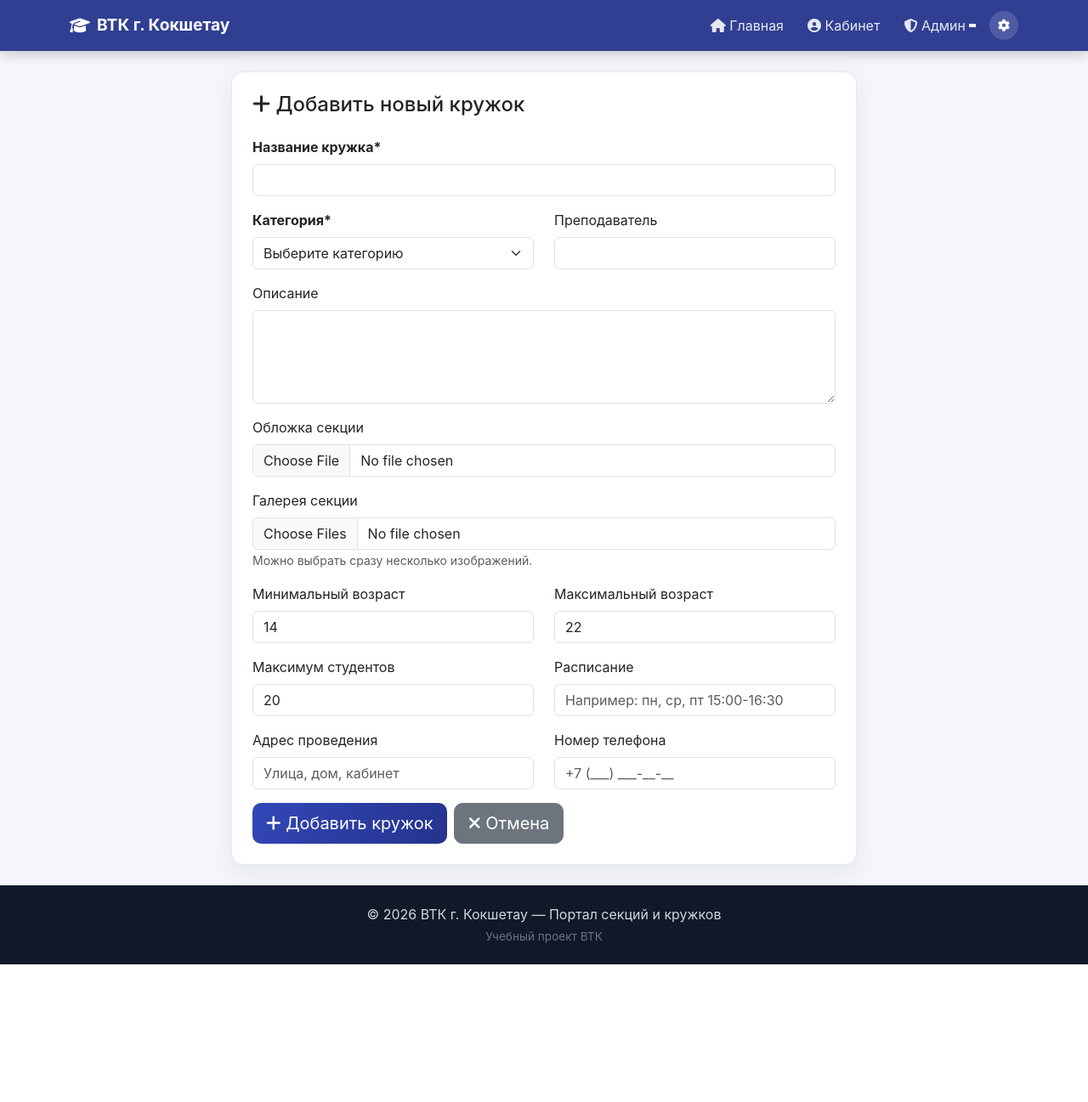
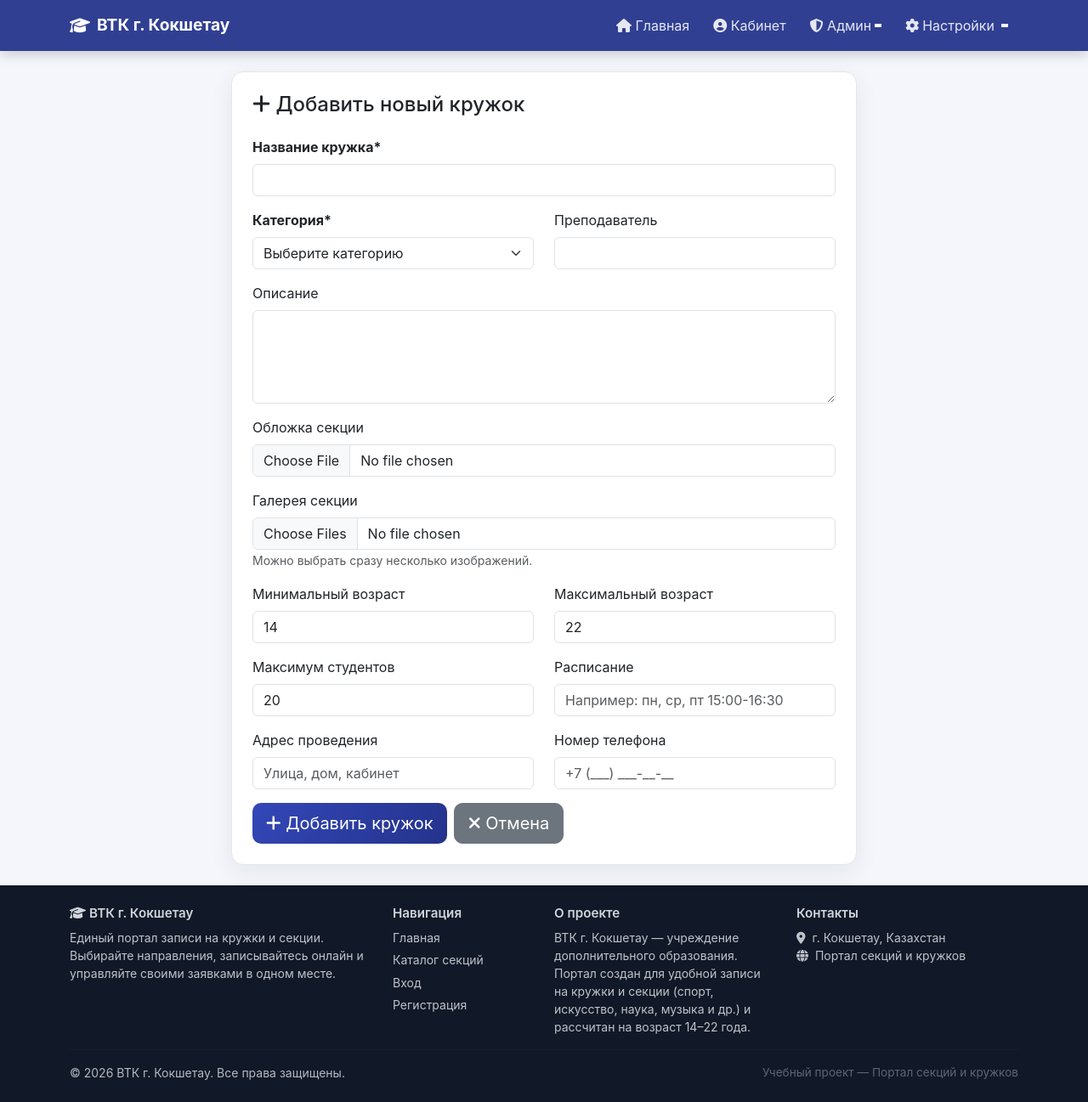
Before and after one commit to yesyes1396/vtkcircles, a Flask app: page /admin/course/add in a window 1280 px wide. Shown: the whole page at 85% size. Before the commit the page ends 1135 px from the top, so only its background shows below. Run offline with Flask 3, Linux system fonts and the light colour scheme; a user stored in the database is signed in; data that the repository does not hold is empty.

Commit message:
Refactor navbar settings dropdown for improved usability and update footer layout with informative sections. Enhance search form for course catalog and adjust CSS for better styling consistency.

```diff
--- a/app/static/style.css
+++ b/app/static/style.css
@@ -65,18 +65,8 @@ a:hover{color:var(--vtk-primary-d);}
     transition:.2s;
 }
 .btn-icon-toggle:hover{background:rgba(255,255,255,.25);color:#fff;}
-/* Кнопка настроек (выпадающее меню) в навбаре */
-/* Кнопка настроек без стрелки, с индикатором уведомлений */
-.navbar .navbar-settings-btn{padding:0.35rem 0.6rem;border:none;background:rgba(255,255,255,.15);color:#fff;border-radius:999px;transition:.2s;}
-.navbar .navbar-settings-btn:hover{background:rgba(255,255,255,.25);color:#fff;}
-.navbar .navbar-settings-btn::after{display:none;}
-.navbar .navbar-settings-label{white-space:nowrap;}
-@media (min-width: 992px){
-    .navbar .navbar-settings-label{display:none;}
-    .navbar .navbar-settings-btn{padding:0;width:34px;height:34px;border-radius:50%;justify-content:center;}
-}
-.navbar .dropdown .dropdown-menu{min-width:220px;}
-/* На мобильной: кнопка настроек в потоке после пунктов меню (не уезжает вправо и не смещается при открытии) */
+/* Кнопка «Настройки» — те же параметры, что и у «Админ»: nav-link dropdown (не съезжает на мобильной) */
+.navbar .nav-item.dropdown .dropdown-menu{min-width:220px;}
 @media (max-width: 991.98px){
     .navbar .navbar-nav{width:100%;justify-content:flex-start;flex-wrap:wrap;}
     .navbar .navbar-nav .nav-item.ms-auto{margin-left:0 !important;}
@@ -157,7 +147,14 @@ a:hover{color:var(--vtk-primary-d);}
 .table thead{background:var(--vtk-bg);}
 
 /* ---------- Footer ---------- */
-footer{background:var(--vtk-footer-bg);color:var(--vtk-footer-fg);padding:22px 0;margin-top:auto;width:100%;}
+footer{background:var(--vtk-footer-bg);color:var(--vtk-footer-fg);margin-top:auto;width:100%;}
+.footer-informative .footer-heading{font-weight:600;font-size:0.95rem;margin-bottom:0.5rem;color:var(--vtk-footer-fg);}
+.footer-informative .footer-text{color:var(--vtk-footer-fg);opacity:.9;}
+.footer-informative .footer-links a{color:var(--vtk-footer-fg);opacity:.9;text-decoration:none;}
+.footer-informative .footer-links a:hover{opacity:1;text-decoration:underline;}
+.footer-informative .footer-links li{margin-bottom:0.35rem;}
+.footer-informative .footer-divider{border-color:rgba(255,255,255,.12);margin:1rem 0;}
+.footer-informative .footer-copy,.footer-informative .footer-sub{opacity:.85;}
 .footer-sub{color:var(--vtk-muted);font-size:.85rem;}
 
 /* ---------- Buttons ---------- */
--- a/app/templates/base.html
+++ b/app/templates/base.html
@@ -39,14 +39,13 @@
                         {% if current_user.user_type == 'circle_admin' %}
                             <li class="nav-item"><a class="nav-link" href="/circle-admin"><i class="fas fa-chalkboard-teacher"></i> Кружок</a></li>
                         {% endif %}
-                        <li class="nav-item ms-auto">
-                            <div class="dropdown">
-                                <button class="btn btn-sm navbar-settings-btn position-relative d-flex align-items-center gap-1" type="button" id="navbarSettingsDropdown" data-bs-toggle="dropdown" aria-expanded="false" title="Настройки и уведомления" data-bs-boundary="viewport" data-bs-reference="parent">
-                                    <i class="fas fa-cog"></i>
-                                    <span class="navbar-settings-label">Настройки</span>
-                                    {% if unread_notifications_count %}<span class="position-absolute top-0 start-100 translate-middle badge rounded-pill bg-danger">{{ unread_notifications_count }}</span>{% endif %}
-                                </button>
-                                <ul class="dropdown-menu dropdown-menu-end dropdown-menu-dark" aria-labelledby="navbarSettingsDropdown">
+                        <li class="nav-item dropdown ms-auto">
+                            <a class="nav-link dropdown-toggle d-flex align-items-center gap-1" href="#" role="button" id="navbarSettingsDropdown" data-bs-toggle="dropdown" aria-expanded="false" title="Настройки и уведомления">
+                                <i class="fas fa-cog"></i>
+                                <span>Настройки</span>
+                                {% if unread_notifications_count %}<span class="badge bg-danger rounded-pill">{{ unread_notifications_count }}</span>{% endif %}
+                            </a>
+                            <ul class="dropdown-menu dropdown-menu-end dropdown-menu-dark" aria-labelledby="navbarSettingsDropdown">
                                     <li>
                                         <a class="dropdown-item d-flex align-items-center gap-2" href="{{ url_for('inbox') }}" title="Уведомления">
                                             <i class="fas fa-bell"></i>
@@ -79,8 +78,7 @@
                                             </button>
                                         </form>
                                     </li>
-                                </ul>
-                            </div>
+                            </ul>
                         </li>
                     {% else %}
                         <li class="nav-item"><a class="nav-link" href="/login"><i class="fas fa-sign-in-alt"></i> Вход</a></li>
@@ -106,10 +104,43 @@
         {% block content %}{% endblock %}
     </main>
 
-    <footer class="mt-auto">
-        <div class="container text-center">
-            <p class="mb-1">&copy; 2026 {{ app_name }} &mdash; Портал секций и кружков</p>
-            <p class="footer-sub mb-0">Учебный проект ВТК</p>
+    <footer class="mt-auto footer-informative">
+        <div class="container py-4">
+            <div class="row g-4 text-center text-lg-start">
+                <div class="col-lg-4">
+                    <h6 class="footer-heading"><i class="fas fa-graduation-cap me-1"></i>{{ app_name }}</h6>
+                    <p class="footer-text small mb-0">Единый портал записи на кружки и секции. Выбирайте направления, записывайтесь онлайн и управляйте своими заявками в одном месте.</p>
+                </div>
+                <div class="col-lg-2">
+                    <h6 class="footer-heading">Навигация</h6>
+                    <ul class="footer-links list-unstyled small mb-0">
+                        <li><a href="/">Главная</a></li>
+                        <li><a href="/#courses">Каталог секций</a></li>
+                        <li><a href="/login">Вход</a></li>
+                        <li><a href="/register">Регистрация</a></li>
+                    </ul>
+                </div>
+                <div class="col-lg-3">
+                    <h6 class="footer-heading">О проекте</h6>
+                    <p class="footer-text small mb-0">ВТК г. Кокшетау — учреждение дополнительного образования. Портал создан для удобной записи на кружки и секции (спорт, искусство, наука, музыка и др.) и рассчитан на возраст 14–22 года.</p>
+                </div>
+                <div class="col-lg-3">
+                    <h6 class="footer-heading">Контакты</h6>
+                    <p class="footer-text small mb-0">
+                        <i class="fas fa-map-marker-alt me-1"></i> г. Кокшетау, Казахстан<br>
+                        <i class="fas fa-globe me-1"></i> Портал секций и кружков
+                    </p>
+                </div>
+            </div>
+            <hr class="footer-divider">
+            <div class="row align-items-center">
+                <div class="col-md-6 text-center text-md-start">
+                    <p class="footer-copy small mb-0">&copy; 2026 {{ app_name }}. Все права защищены.</p>
+                </div>
+                <div class="col-md-6 text-center text-md-end mt-2 mt-md-0">
+                    <p class="footer-sub small mb-0">Учебный проект — Портал секций и кружков</p>
+                </div>
+            </div>
         </div>
     </footer>
 
--- a/app/templates/index.html
+++ b/app/templates/index.html
@@ -10,8 +10,8 @@
     {% endif %}
 </div>
 
-<!-- Search -->
-<div class="search-form">
+<!-- Search and catalog -->
+<div class="search-form" id="courses">
     <form method="get" class="row g-2 align-items-end">
         <div class="col-12 col-md-4">
             <input type="text" name="search" class="form-control" placeholder="Поиск по названию..." value="{{ search }}">
```
